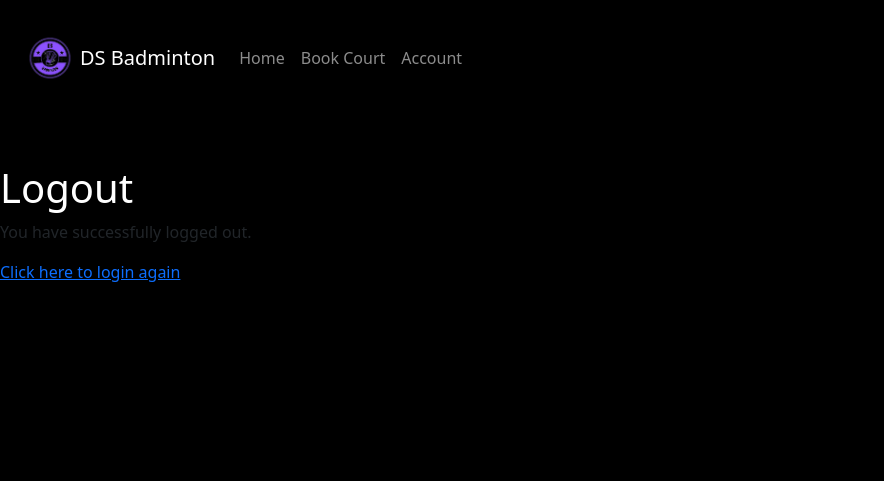
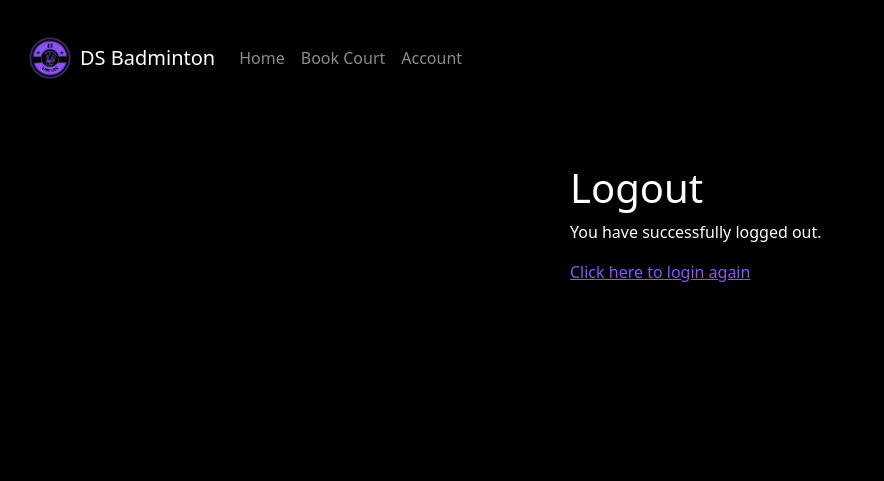
Before and after one commit to DjangoStars-Q12024/BookCourt, a Django app: page /accounts/custom_logout/ in a window 1280 px wide. Shown: the top 481 px of the page, without its empty margins (0-884 px from the left). Run offline with Django 5.2, Linux system fonts and the light colour scheme.

Commit message:
changes i made before vini

```diff
--- a/BadmintonCourt/views.py
+++ b/BadmintonCourt/views.py
@@ -1,6 +1,8 @@
-from django.shortcuts import render
+from django.shortcuts import render, redirect
 from django.views.generic import TemplateView
 from django.contrib.auth.mixins import LoginRequiredMixin
+
+
 # Create your views here.
 class HomeView(TemplateView):
     template_name = 'home.html'
--- a/templates/registration/logout.html
+++ b/templates/registration/logout.html
@@ -4,8 +4,19 @@ Logout from DS Badminton
 {% endblock %}
 
 {% block content %}
+<style>
+    .center-container {
+      position: absolute;
+      top: 50%;
+      left: 50%;
+    }
+    </style>
 
+<div class="center-container">
 <h1 style="color: white" class="main-heading">Logout</h1>
-<p>You have successfully logged out. </p>
-<a href="{% url 'home' %}" >Click here to login again</a>
+<p style="color: white">You have successfully logged out. </p>
+<a href="{% url 'login' %}" style="color: #8c52ff" >Click here to login again</a>
+</div>
+
+
 {% endblock %}
```
Also changed, not shown: BadmintonCourt/templates/booking.html (+3 -7 lines), db.sqlite3.
